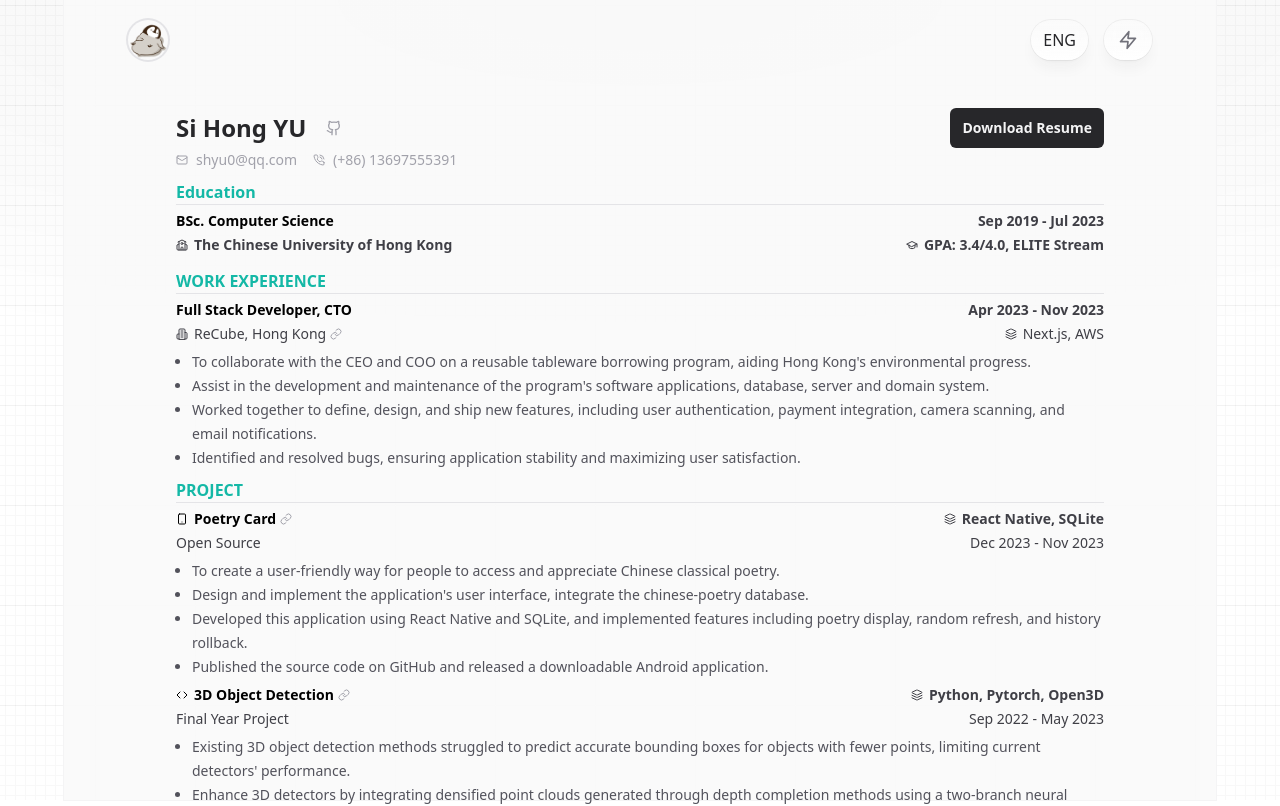
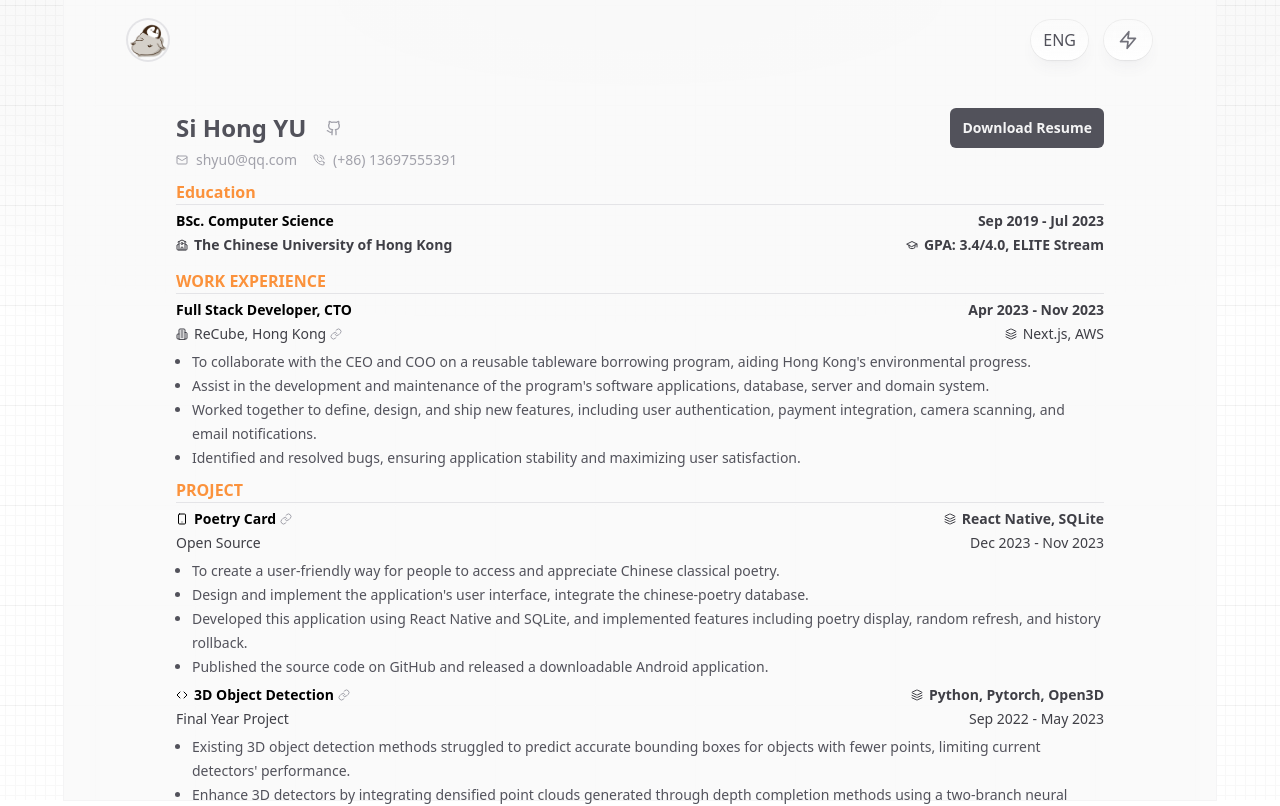
Before and after one commit to shyu216/shyu-resume, a Next.js app: page / in a window 1280 px wide. Shown: the top 806 px of the page. Built offline with nearby package versions, Linux system fonts and the light colour scheme.

Commit message:
change color

```diff
--- a/app/layout.tsx
+++ b/app/layout.tsx
@@ -36,7 +36,7 @@ export default function RootLayout({
               </div>
             </div>
 
-            <div className="relative text-zinc-800 dark:text-zinc-200">
+            <div className="relative text-zinc-600 dark:text-zinc-200">
               <Header />
               <main>{children}</main>
               <Footer />
--- a/components/footer.tsx
+++ b/components/footer.tsx
@@ -12,7 +12,7 @@ function NavLink({
   return (
     <Link
       href={href}
-      className="transition hover:text-teal-500 dark:hover:text-teal-400"
+      className="transition hover:text-orange-400 dark:hover:text-teal-400"
     >
       {children}
     </Link>
--- a/components/lang/language-switcher.tsx
+++ b/components/lang/language-switcher.tsx
@@ -44,7 +44,7 @@ export function LanguageSwitcher() {
           <button
             type="button"
             aria-label="Change language"
-            className="group rounded-full bg-gradient-to-b from-zinc-50/50 to-white/90 px-3 py-2 shadow-lg shadow-zinc-800/5 ring-1 ring-zinc-900/5 backdrop-blur transition dark:from-zinc-900/50 dark:to-zinc-800/90 dark:ring-white/10 dark:hover:ring-white/20"
+            className="group rounded-full bg-gradient-to-b from-zinc-50/50 to-white/90 px-3 py-2 shadow-lg shadow-zinc-600/5 ring-1 ring-zinc-900/5 backdrop-blur transition dark:from-zinc-900/50 dark:to-zinc-600/90 dark:ring-white/10 dark:hover:ring-white/20"
             onClick={handleLanguageChange}
           >
             {languages.find((lang) => lang.value === language)?.label}
--- a/components/section/section.tsx
+++ b/components/section/section.tsx
@@ -8,10 +8,10 @@ type Props = {
 export default function Section({ title, children }: Props) {
   return (
     <section className="mt-2">
-      <h3 className="text-md font-bold text-teal-500 dark:text-teal-500">
+      <h3 className="text-md font-bold text-orange-400 dark:text-orange-400">
         {title}
       </h3>
-      <div className="w-full border-t border-zinc-200 dark:border-zinc-800 mb-1"></div>
+      <div className="w-full border-t border-zinc-200 dark:border-zinc-600 mb-1"></div>
       {children}
     </section>
   );
--- a/components/theme/theme-switcher.tsx
+++ b/components/theme/theme-switcher.tsx
@@ -45,7 +45,7 @@ export function ThemeSwitcher() {
           <button
             type="button"
             aria-label="Change theme"
-            className="group rounded-full bg-gradient-to-b from-zinc-50/50 to-white/90 px-3 py-2 shadow-lg shadow-zinc-800/5 ring-1 ring-zinc-900/5 backdrop-blur transition dark:from-zinc-900/50 dark:to-zinc-800/90 dark:ring-white/10 dark:hover:ring-white/20"
+            className="group rounded-full bg-gradient-to-b from-zinc-50/50 to-white/90 px-3 py-2 shadow-lg shadow-zinc-600/5 ring-1 ring-zinc-900/5 backdrop-blur transition dark:from-zinc-900/50 dark:to-zinc-600/90 dark:ring-white/10 dark:hover:ring-white/20"
             onClick={toggleTheme}
           >
             <ThemeIcon className="h-6 w-6 stroke-zinc-500 p-0.5 transition group-hover:stroke-zinc-700 dark:group-hover:stroke-zinc-200" />
--- a/components/ui/button.tsx
+++ b/components/ui/button.tsx
@@ -3,9 +3,9 @@ import { cn } from "@/lib/utils";
 
 const variantStyles = {
   primary:
-    "bg-zinc-800 font-semibold text-zinc-100 hover:bg-zinc-700 active:bg-zinc-800 active:text-zinc-100/70 dark:bg-zinc-700 dark:hover:bg-zinc-600 dark:active:bg-zinc-700 dark:active:text-zinc-100/70",
+    "bg-zinc-600 font-semibold text-zinc-100 hover:bg-zinc-700 active:bg-zinc-600 active:text-zinc-100/70 dark:bg-zinc-700 dark:hover:bg-zinc-600 dark:active:bg-zinc-700 dark:active:text-zinc-100/70",
   secondary:
-    "bg-zinc-100 font-medium text-zinc-900 hover:bg-zinc-200 active:bg-zinc-200 active:text-zinc-900/60 dark:bg-zinc-800/50 dark:text-zinc-300 dark:hover:bg-zinc-800 dark:hover:text-zinc-50 dark:active:bg-zinc-800/50 dark:active:text-zinc-50/70",
+    "bg-zinc-100 font-medium text-zinc-900 hover:bg-zinc-200 active:bg-zinc-200 active:text-zinc-900/60 dark:bg-zinc-600/50 dark:text-zinc-300 dark:hover:bg-zinc-600 dark:hover:text-zinc-50 dark:active:bg-zinc-600/50 dark:active:text-zinc-50/70",
 };
 
 type ButtonProps = {
--- a/components/ui/tooltip.tsx
+++ b/components/ui/tooltip.tsx
@@ -15,7 +15,7 @@ const TooltipContent = React.forwardRef<
     ref={ref}
     sideOffset={sideOffset}
     className={cn(
-      "z-50 overflow-hidden rounded-md bg-gradient-to-b from-zinc-50/50 to-white/95 px-3 py-1.5 text-xs font-medium text-zinc-900 shadow-lg shadow-zinc-800/5 ring-1 ring-zinc-900/5 backdrop-blur transition dark:from-zinc-900/50 dark:to-zinc-800/95 dark:text-zinc-200 dark:ring-white/10",
+      "z-50 overflow-hidden rounded-md bg-gradient-to-b from-zinc-50/50 to-white/95 px-3 py-1.5 text-xs font-medium text-zinc-900 shadow-lg shadow-zinc-600/5 ring-1 ring-zinc-900/5 backdrop-blur transition dark:from-zinc-900/50 dark:to-zinc-600/95 dark:text-zinc-200 dark:ring-white/10",
       className
     )}
     {...props}
```
